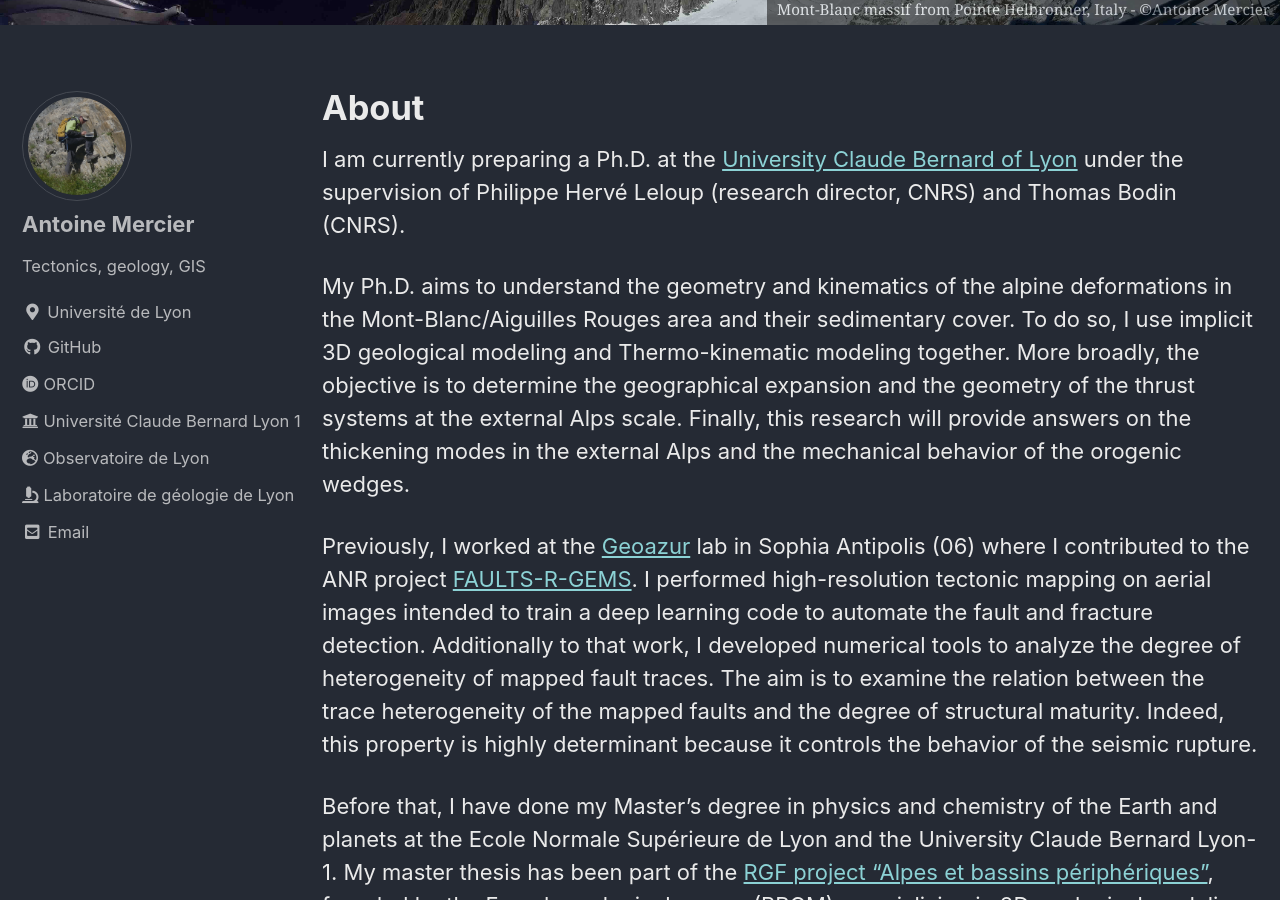
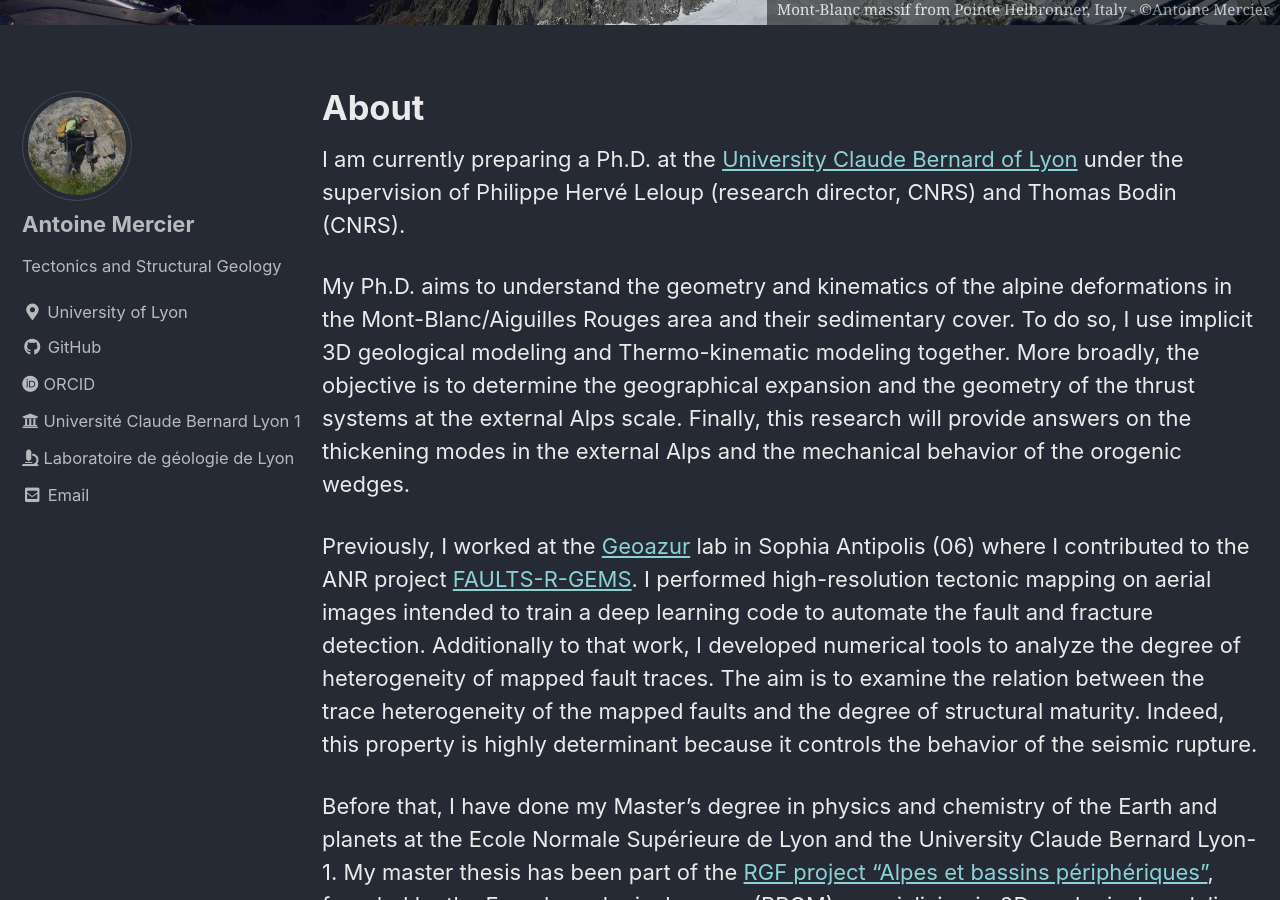
Before and after one commit to AntoineMercier/AntoineMercier.github.io, a Jekyll site: the page built from _pages/about.md, in a window 1280 px wide and 900 px high, scrolled down 401 px. Built offline with Jekyll 4.4.1, drawn with Linux system fonts in a browser that asks for light colours; cached includes are drawn as plain includes.

Commit message:
Update _config.yml

```diff
--- a/_config.yml
+++ b/_config.yml
@@ -95,8 +95,8 @@ analytics:
 author:
   name             : "Antoine Mercier"
   avatar           : "/assets/images/avatar.jpg"
-  bio              : "Tectonics, geology, GIS"
-  location         : "Université de Lyon"
+  bio              : "Tectonics and Structural Geology"
+  location         : "University of Lyon"
   email            : "antoine.mercier@gmx.com"
   links:
     - label: "Email"
@@ -111,9 +111,6 @@ author:
     - label: "Université Claude Bernard Lyon 1 "
       icon: "fas fa-university"
       url: "https://www.univ-lyon1.fr/"
-    - label: "Observatoire de Lyon"
-      icon: "fas fa-globe-europe"
-      url: "https://observatoire.univ-lyon1.fr/"
     - label: "Laboratoire de géologie de Lyon"
       icon: "fas fa-microscope"
       url: "http://lgltpe.ens-lyon.fr"
```
